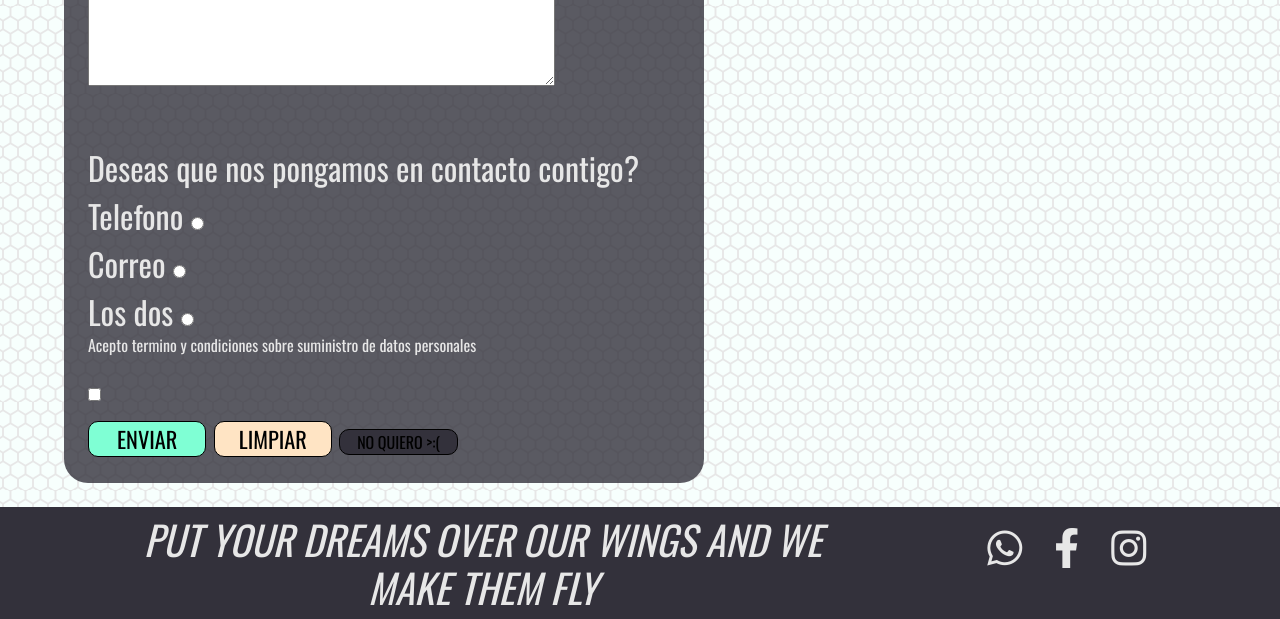
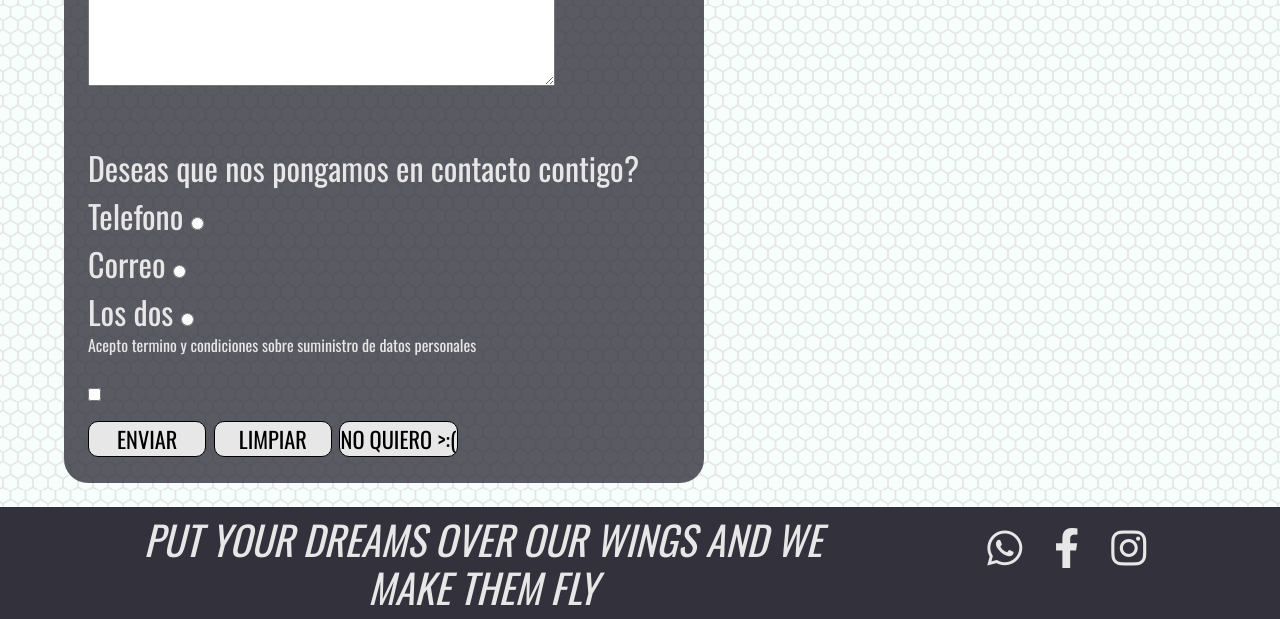
Before and after one commit to AlexCS13/eagle-contreras-v2, a website: page pages/contacto.html in a window 1280 px wide. Shown: the part 1484-2103 px from the top of the page. Drawn offline with nearby package versions, Linux system fonts and the light colour scheme.

Commit message:
cambio de colores en botones formulario de contacto.html

```diff
--- a/scss/pages/_mainContacto.scss
+++ b/scss/pages/_mainContacto.scss
@@ -25,21 +25,18 @@
 .buttonC{
     width: 20%;
     font-size: 1.4rem;
-    background-color: map-get($map: $palette, $key: 'primary');
+    background-color: map-get($map: $palette, $key: 'secondary');
     border: 1px solid black;
     border-radius: 10px;
 }
 .buttonC--send{
     @extend .buttonC;
-    background-color: aquamarine
 }
 .buttonC--reset{
     @extend .buttonC;
-    background-color: bisque
 }
 .buttonC--none{
     @extend .buttonC;
-    font-size: 1rem;
 }
 
 // MEDIA QUERIE MOBILE
```
Also changed, not shown: css/style.css.
